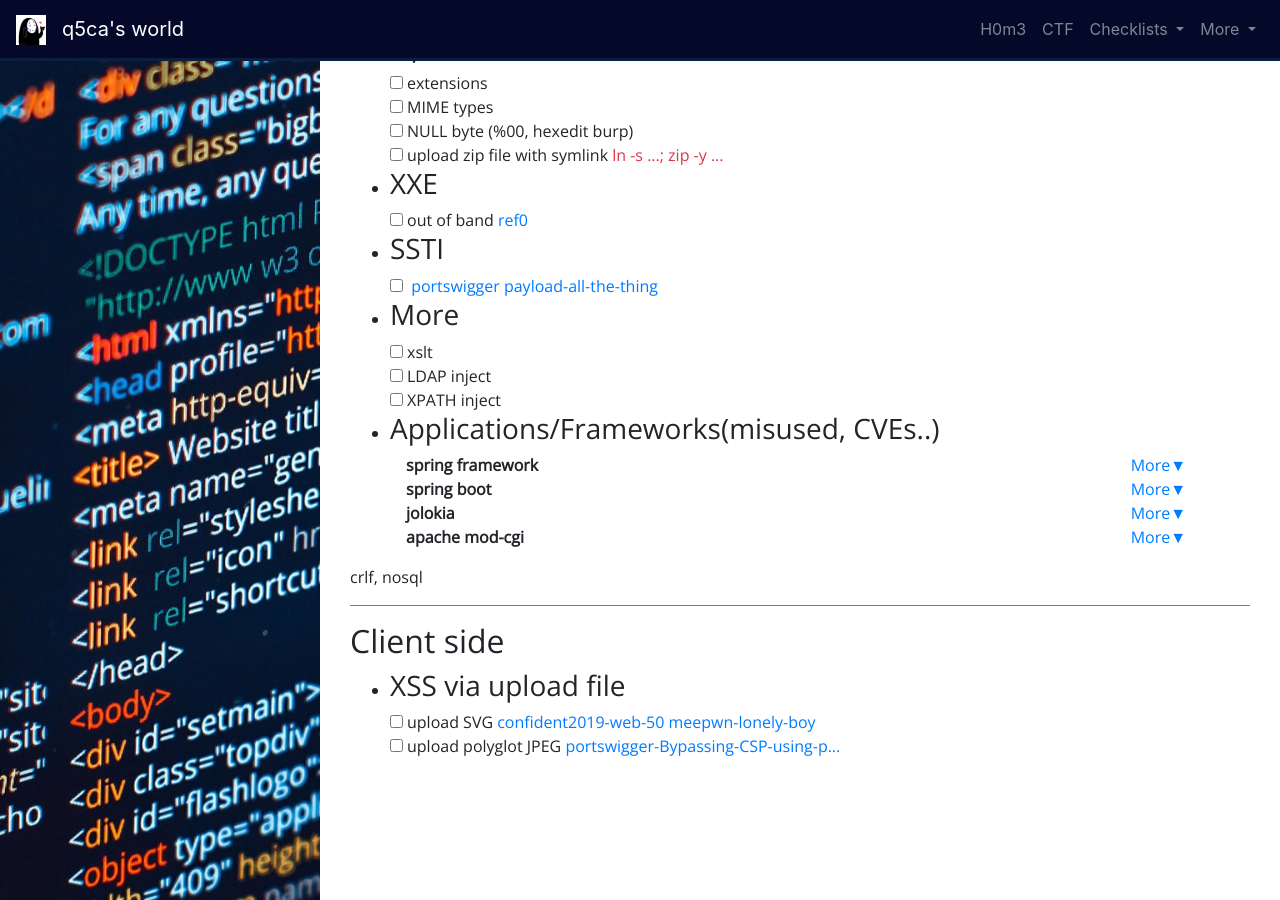
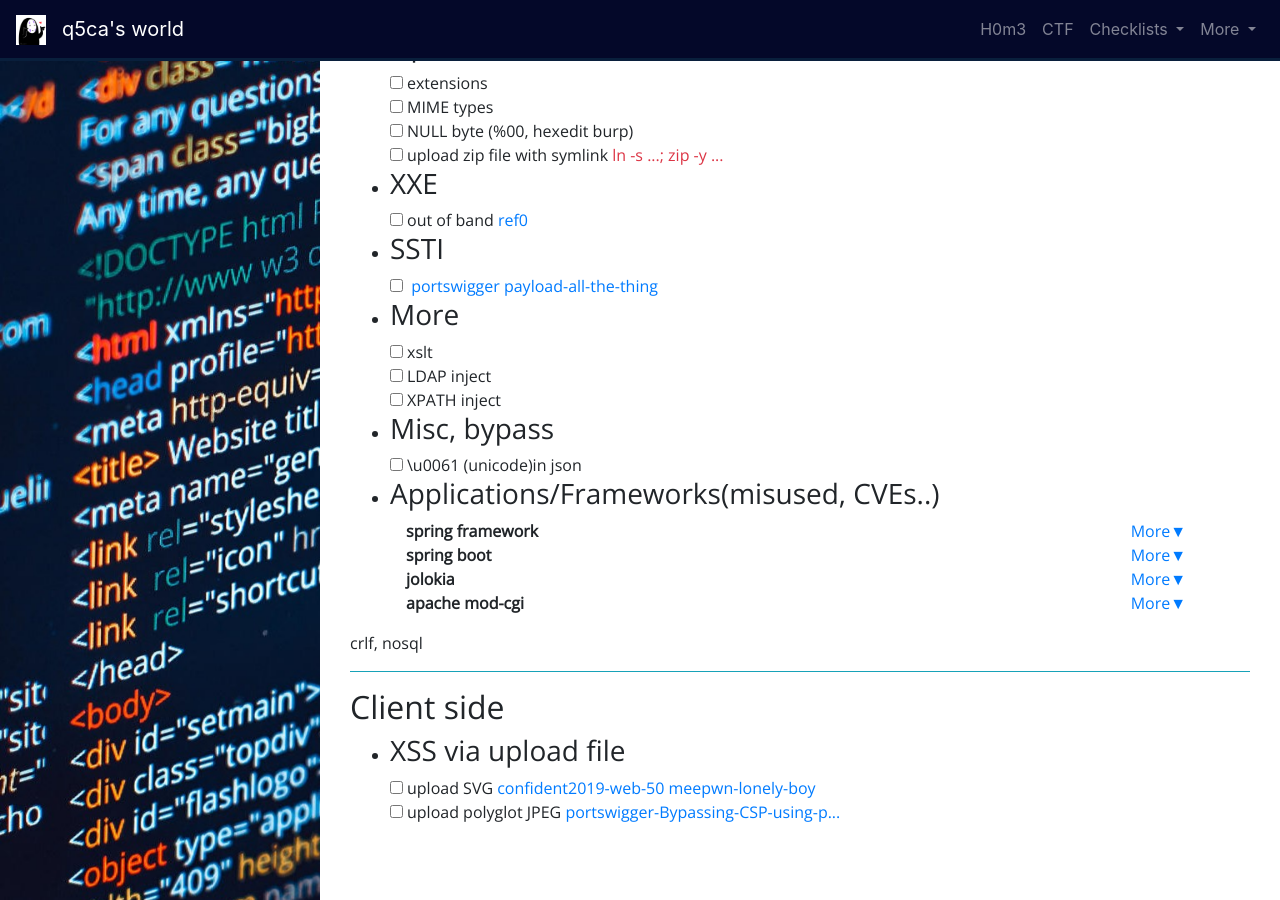
Before and after one commit to Q5Ca/Q5Ca.github.io, a Jekyll site: the page built from web-checklist.html, in a window 1280 px wide and 900 px high, scrolled down 911 px. Built offline with Jekyll 4.4.1, drawn with Linux system fonts in a browser that asks for light colours; nearby versions of some CDN libraries.

Commit message:
add bypass

```diff
--- a/web-checklist.html
+++ b/web-checklist.html
@@ -137,6 +137,10 @@ js-files: ["web-checklist"]
         <input type="checkbox">XPATH inject<br>
     </li>
     <li>
+        <h3>Misc, bypass</h3>
+        <input type="checkbox">\u0061 (unicode)in json<br>
+    </li>
+    <li>
         <h3>Applications/Frameworks(misused, CVEs..)</h3>
         <div class="ml-3 mr-3">
             <div class="d-flex justify-content-between">
```
